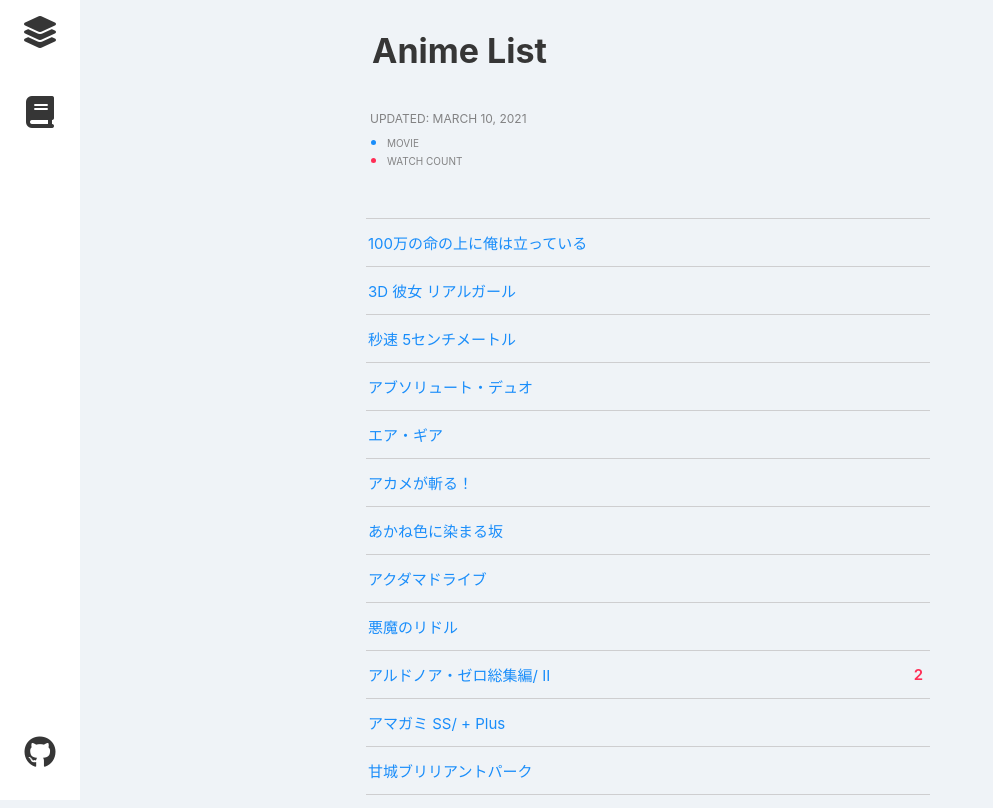
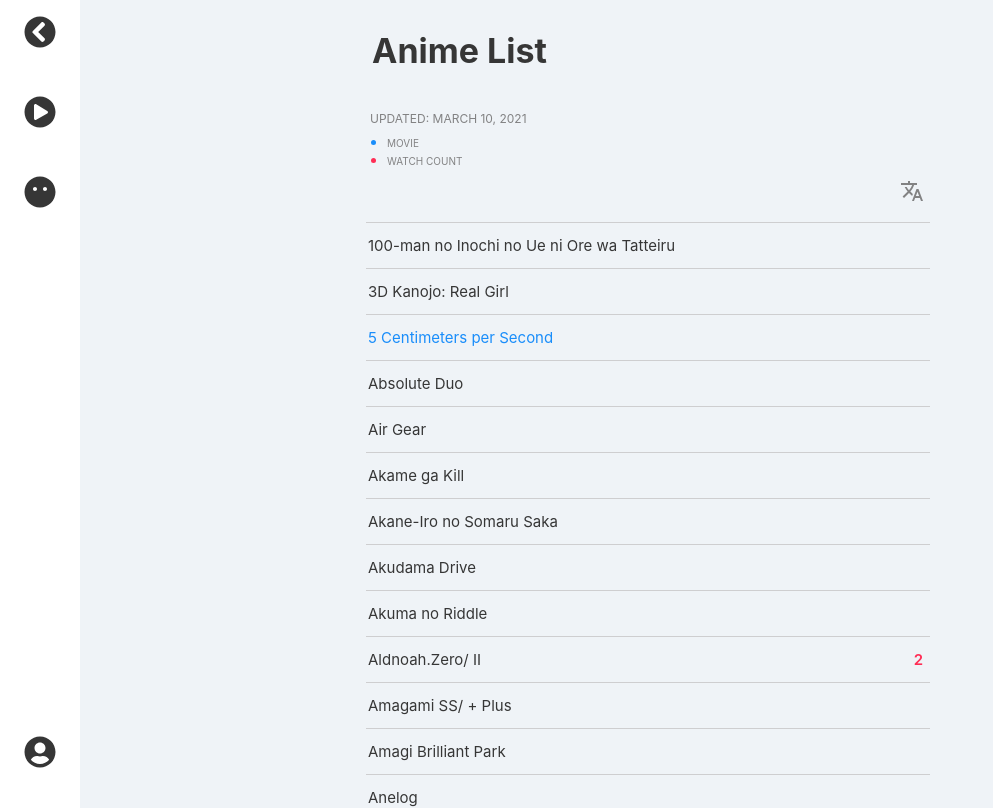
Before and after one commit to s20016/Animate, a React (Create React App) app: page / in a window 1280 px wide. Shown: the top 808 px of the page, without its empty margins (0-993 px from the left). Built offline with nearby package versions, Linux system fonts and the light colour scheme.

Commit message:
Fix: Animate v1.2

```diff
--- a/package.json
+++ b/package.json
@@ -4,6 +4,9 @@
   "private": true,
   "homepage": "https://s20016.github.io/Animate/",
   "dependencies": {
+    "@fortawesome/fontawesome-svg-core": "^1.2.34",
+    "@fortawesome/free-solid-svg-icons": "^5.15.2",
+    "@fortawesome/react-fontawesome": "^0.1.14",
     "@material-ui/core": "^4.11.3",
     "@material-ui/icons": "^4.11.2",
     "@testing-library/jest-dom": "^5.11.9",
--- a/public/data/anime_list.json
+++ b/public/data/anime_list.json
@@ -1436,7 +1436,7 @@
     {
       "mal_id": 11757,
       "en_title": "Sword Art Online",
-      "ja_title": "Sword Art Online（ソードアート・オンライン）",
+      "ja_title": "SAO（ソードアート・オンライン）",
       "subtitle": "II/ III",
       "type": "TV",
       "count" : 1
@@ -1732,7 +1732,7 @@
     {
       "mal_id": 18677,
       "en_title": "Yusibu",
-      "ja_title": "勇者になれなかった俺はしぶしぶ就職を決意しました",
+      "ja_title": "勇しぶ",
       "subtitle": "",
       "type": "TV",
       "count" : 1
--- a/src/App.jsx
+++ b/src/App.jsx
@@ -3,7 +3,7 @@ import './css/main.css';
 
 import AnimeHeader from './components/AnimeHeader'
 import AnimeNavbar from './components/AnimeNavbar'
-// import AnimeMenu from './components/AnimeMenu'
+import AnimeMenu from './components/AnimeMenu'
 import AnimeList from './components/AnimeList'
 import AnimeFooter from './components/AnimeFooter'
 import MangaList from './components/MangaList'
--- a/src/components/AnimeFooter.jsx
+++ b/src/components/AnimeFooter.jsx
@@ -1,6 +1,6 @@
 import React, { useEffect, useState } from 'react';
 
-import KeyboardArrowUpOutlinedIcon from '@material-ui/icons/KeyboardArrowUpOutlined';
+// import KeyboardArrowUpOutlinedIcon from '@material-ui/icons/KeyboardArrowUpOutlined';
 
 const AnimeFooter = () => {
   const [count, setCount] = useState(0)
@@ -19,11 +19,11 @@ const AnimeFooter = () => {
       <div className="total">
         <p className="count">{count.length} Anime</p>
       </div>
-      <div className="btt">
+      {/* <div className="btt">
         <a href="#title" className="gotopbtn">
           <KeyboardArrowUpOutlinedIcon className="btn" />
         </a>
-      </div>
+      </div> */}
     </div>
   )
 }
--- a/src/components/AnimeList.jsx
+++ b/src/components/AnimeList.jsx
@@ -1,7 +1,10 @@
 import React, { useEffect, useState } from 'react';
+
+import TranslateIcon from '@material-ui/icons/Translate';
 
 const AnimeList = () => {
   const [anime, setAnime] = useState([])
+  const [is_EN, setEN] = useState(true)
 
   useEffect(() => {
     const list = "http://localhost:3000/Animate/data/anime_list.json"
@@ -24,13 +27,13 @@ const AnimeList = () => {
 
     listFinal.push(
       <li key={mal_id} className={
-        (type === "Anime") // FIX
-          ? (true) ? "A" : "A ja_title"
-          : (true) ? "M" : "M ja_title"
+        (type === "TV") // FIX
+          ? (is_EN) ? "A" : "A ja_title"
+          : (is_EN) ? "M" : "M ja_title"
       }>
         { (subtitle !== "") // FIX
-          ? <>{ (false) ? en_title : ja_title }/ {subtitle}</>
-          : <>{ (false) ? en_title : ja_title }</>
+          ? <>{ (is_EN) ? en_title : ja_title }/ {subtitle}</>
+          : <>{ (is_EN) ? en_title : ja_title }</>
         }
         { (count > 1)
           ? <span className="R">{count}</span>
@@ -41,7 +44,18 @@ const AnimeList = () => {
   }
 
   return (
-    <div className="animeList">{listFinal}</div>
+    <>
+    <div className="display">
+      <button className="displayList" onClick={() => {
+        setEN(!is_EN)
+        }}>
+        <TranslateIcon/>
+      </button>
+    </div>
+      <div className="animeList">
+        {listFinal}
+      </div>
+    </>
   )
 }
 
--- a/src/components/AnimeNavbar.jsx
+++ b/src/components/AnimeNavbar.jsx
@@ -1,4 +1,7 @@
 import React from 'react';
+
+import { FontAwesomeIcon } from '@fortawesome/react-fontawesome'
+import { faChevronCircleLeft, faPlayCircle, faMehBlank, faUserCircle } from '@fortawesome/free-solid-svg-icons'
 
 const AnimeNavbar = () => {
   // TODO: Fix href, and loop code
@@ -8,19 +11,25 @@ const AnimeNavbar = () => {
 
         <li className="item">
           <a href="#">
-            <i class="fas fa-layer-group logo"></i>
+            <FontAwesomeIcon icon={faChevronCircleLeft} className="logo" />
           </a>
         </li>
 
         <li className="item">
           <a href="#">
-            <i class="fas fa-book logo"></i>
+            <FontAwesomeIcon icon={faPlayCircle} className="logo" />
           </a>
         </li>
 
         <li className="item">
           <a href="#">
-            <i class="fab fa-github logo"></i>
+            <FontAwesomeIcon icon={faMehBlank} className="logo" />
+          </a>
+        </li>
+
+        <li className="item">
+          <a href="#">
+            <FontAwesomeIcon icon={faUserCircle} className="logo"/>
           </a>
         </li>
 
--- a/src/css/main.css
+++ b/src/css/main.css
@@ -1,4 +1,4 @@
-@import url("https://fonts.googleapis.com/css2?family=M+PLUS+Rounded+1c:wght@100;300;400&family=Noto+Serif+JP:wght@300&display=swap");
+@import url("https://fonts.googleapis.com/css2?family=M+PLUS+Rounded+1c&family=Noto+Sans+JP:wght@300;400&display=swap");
 @media (prefers-color-scheme: dark) {
   :root {
     --BG: #101010;
@@ -101,7 +101,7 @@ header .mainHeader {
 }
 
 .display {
-  margin: 20px 10px 8px;
+  margin: 8px 10px;
   display: -webkit-box;
   display: -ms-flexbox;
   display: flex;
@@ -111,7 +111,6 @@ header .mainHeader {
 }
 
 .display .displayList, .display .displayImg, .display .displayLoad {
-  padding: 10px;
   height: -webkit-fit-content;
   height: -moz-fit-content;
   height: fit-content;
@@ -122,25 +121,15 @@ header .mainHeader {
   outline: none;
 }
 
-.display .displayList:first-child, .display .displayImg:first-child, .display .displayLoad:first-child {
-  margin-right: auto;
-  margin-left: 7px;
-}
-
 .display .displayList:hover, .display .displayImg:hover, .display .displayLoad:hover {
   cursor: pointer;
   color: var(--LM);
-}
-
-.display .displayLoad:hover {
-  color: var(--NA);
 }
 
 .navbar {
   left: 0;
   top: 0;
   width: 5rem;
-  height: 100vh;
   position: fixed;
   background-color: var(--CardBG);
 }
@@ -192,9 +181,8 @@ header .mainHeader {
         -ms-flex-direction: row;
             flex-direction: row;
     height: auto;
-    -webkit-box-pack: space-evenly;
-        -ms-flex-pack: space-evenly;
-            justify-content: space-evenly;
+    -ms-flex-pack: distribute;
+        justify-content: space-around;
   }
 }
 
@@ -202,7 +190,7 @@ header .mainHeader {
   color: var(--Main);
   font-size: 15px;
   text-align-last: start;
-  margin: 50px 0 15px 0;
+  margin: 15px 0;
   -webkit-padding-start: 26px;
           padding-inline-start: 26px;
   -webkit-padding-end: 10px;
@@ -217,8 +205,8 @@ header .mainHeader {
 }
 
 .animeList .ja_title, .mangaList .ja_title {
+  font-family: 'Noto Sans JP', sans-serif;
   font-size: 14px;
-  font-family: 'Noto Serif JP', serif;
 }
 
 .animeList .M, .animeList .A, .animeList .CR, .mangaList .M, .mangaList .A, .mangaList .CR {
@@ -343,29 +331,12 @@ header .mainHeader {
   display: grid;
   place-items: center;
   color: var(--Sub);
+  padding-bottom: 40px;
 }
 
 .footer .total {
   font-size: 22px;
   padding-bottom: 50px;
-}
-
-.footer .gotopbtn {
-  color: var(--Sub);
-  font-size: 20px;
-  padding-bottom: 130px;
-  outline: none;
-}
-
-.footer .gotopbtn .btn {
-  font-size: 20px;
-  border-radius: 30px;
-  background-color: var(--Sub);
-  color: var(--BG);
-}
-
-.footer .gotopbtn .btn:hover {
-  background-color: var(--LM);
 }
 
 ::-webkit-scrollbar {
--- a/src/css/main.scss
+++ b/src/css/main.scss
@@ -1,4 +1,6 @@
-@import url('https://fonts.googleapis.com/css2?family=M+PLUS+Rounded+1c:wght@100;300;400&family=Noto+Serif+JP:wght@300&display=swap');
+// @import url('https://fonts.googleapis.com/css2?family=M+PLUS+Rounded+1c:wght@100;300;400&family=Noto+Serif+JP:wght@300&display=swap');
+// @import url('https://fonts.googleapis.com/css2?family=M+PLUS+Rounded+1c&display=swap');
+@import url('https://fonts.googleapis.com/css2?family=M+PLUS+Rounded+1c&family=Noto+Sans+JP:wght@300;400&display=swap');
 
 :root {
   @media(prefers-color-scheme:dark) {
@@ -102,14 +104,13 @@ header {
   }
 }
 
-//! Delete Display
 .display {
-  margin: 20px 10px 8px;
+  margin: 8px 10px;
   display: flex;
   justify-content: flex-end;
 
   .displayList, .displayImg, .displayLoad {
-    padding: 10px;
+    // padding: 10px;
     height: fit-content;
     border: none;
     background-color: transparent;
@@ -117,10 +118,10 @@ header {
     color: var(--Sub);
     outline: none;
 
-    &:first-child {
-      margin-right: auto;
-      margin-left: 7px;
-    }
+    // &:first-child {
+    //   margin-right: auto;
+    //   margin-left: 7px;
+    // }
 
     &:hover {
       cursor: pointer;
@@ -128,9 +129,9 @@ header {
     }
   }
 
-  .displayLoad:hover {
-    color: var(--NA);
-  }
+  // .displayLoad:hover {
+  //   color: var(--NA);
+  // }
 }
 
 // TODO: Fix
@@ -139,7 +140,7 @@ header {
   left: 0;
   top: 0;
   width: 5rem;
-  height: 100vh;
+  // height: 100vh;
   position: fixed;
   background-color: var(--CardBG);
 
@@ -181,12 +182,7 @@ header {
     .navbar-items {
       flex-direction: row;
       height: auto;
-      justify-content: space-evenly;
-
-      .item {
-        // width: 5rem;
-        // height: 5rem;
-      }
+      justify-content: space-around;
     }
   }
 }
@@ -196,7 +192,7 @@ header {
   color: var(--Main);
   font-size: 15px;
   text-align-last: start;
-  margin: 50px 0 15px 0;
+  margin: 15px 0;
   padding-inline-start: 26px;
   padding-inline-end: 10px;
 
@@ -204,8 +200,10 @@ header {
   flex-direction: column;
 
   .ja_title {
+    font-family: 'Noto Sans JP', sans-serif;
     font-size: 14px;
-    font-family: 'Noto Serif JP', serif;
+    // font-family: 'Noto Serif JP', serif;
+    // font-family: 'M PLUS Rounded 1c', sans-serif;
   }
 
   .M, .A, .CR{
@@ -317,29 +315,30 @@ header {
   display: grid;
   place-items: center;
   color: var(--Sub);
+  padding-bottom: 40px;
 
   .total {
     font-size: 22px;
     padding-bottom: 50px;
   }
 
-  .gotopbtn {
-    color: var(--Sub);
-    font-size: 20px;
-    padding-bottom: 130px;
-    outline: none;
+  // .gotopbtn {
+  //   color: var(--Sub);
+  //   font-size: 20px;
+  //   padding-bottom: 130px;
+  //   outline: none;
 
-    .btn {
-      font-size: 20px;
-      border-radius: 30px;
-      background-color: var(--Sub);
-      color: var(--BG);
+  //   .btn {
+  //     font-size: 20px;
+  //     border-radius: 30px;
+  //     background-color: var(--Sub);
+  //     color: var(--BG);
 
-      &:hover {
-        background-color: var(--LM);
-      }
-    }
-  }
+  //     &:hover {
+  //       background-color: var(--LM);
+  //     }
+  //   }
+  // }
 }
 
 
```
Also changed, not shown: 1 other file (tests, documents, lock files or other folders).
